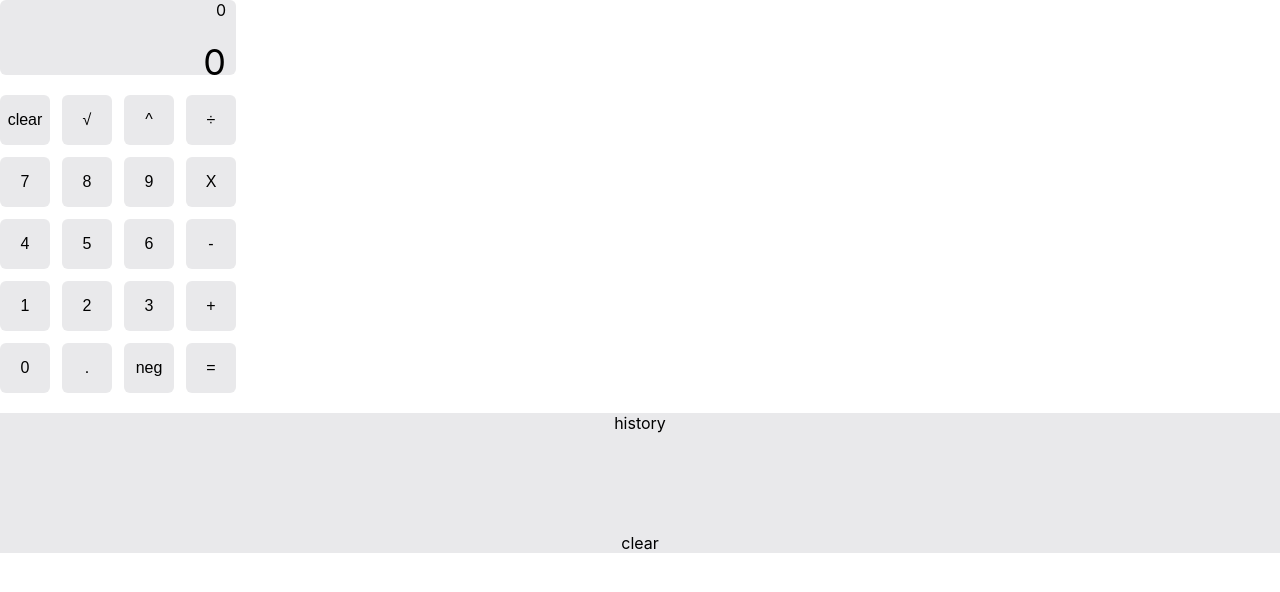
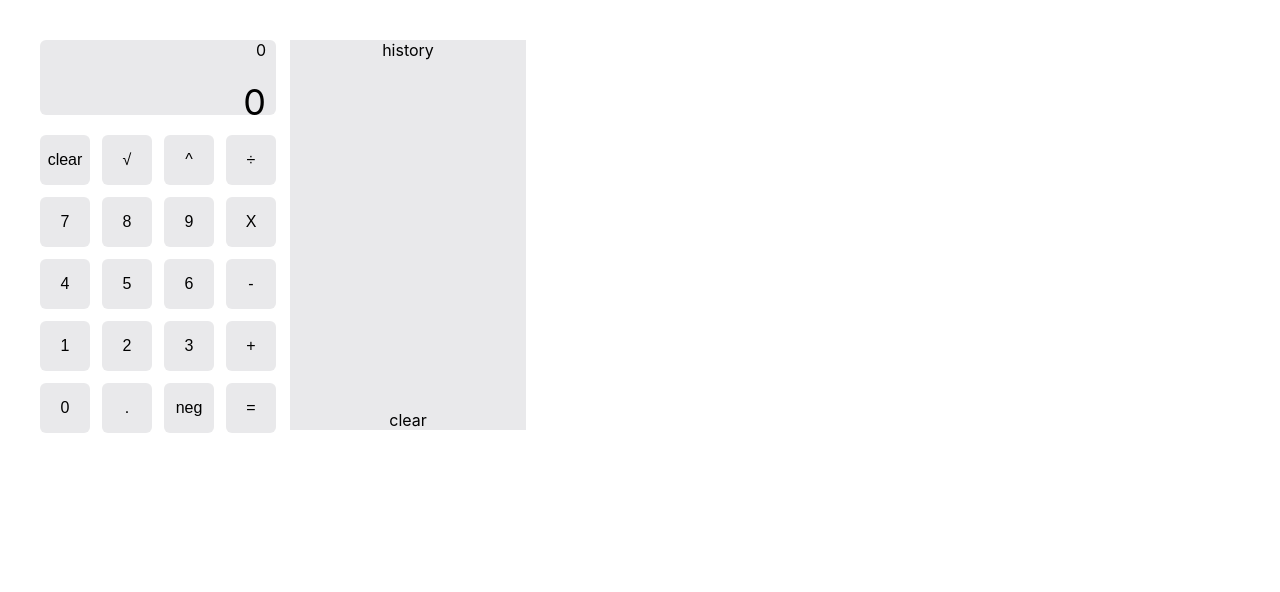
Before and after one commit to rmulrennan01/Calculator_App, a React (Create React App) app: page / in a window 1280 px wide. Shown: the top 592 px of the page. Built offline with nearby package versions, Linux system fonts and the light colour scheme.

Commit message:
fixing flex box issues

```diff
--- /dev/null
+++ b/src/Calculator.css
@@ -0,0 +1,19 @@
+.calculator{
+    margin-left:40px;
+    margin-top: 40px;
+    display:flex;
+    flex-direction:row;
+    height:500px;
+    gap:14px;
+
+}
+
+.calculator__leftside{
+    display: flex;
+    flex-direction:row;
+}
+
+.calculator__rightside{
+    color:black;
+
+}
--- a/src/Calculator.js
+++ b/src/Calculator.js
@@ -2,6 +2,7 @@
 import Display from "./Display.js";
 import Keypad from "./Keypad.js";
 import HistoryDisplay from "./HistoryDisplay.js";
+import "./Calculator.css";
 
 
  /*
@@ -191,13 +192,19 @@ function Calculator() {
     }
 
     return (
+        <div className="calculator">
+            <div>
                 <div>
                     <Display
                         result={display.current}
                         previous={display.previous}
                         operation={operator}
                     />
+
+                </div>
                 <br/>
+
+                <div>
                     <Keypad
                         digitFunc = {concatDisplay}
                         clearFunc = {clear}
@@ -205,15 +212,18 @@ function Calculator() {
                         equalFunc = {equate}
                         decimalFunc = {decimal}
                         negFunc = {()=>updateDisplay(display.previous,display.current*(-1))}
+                    />
+                </div>
+            </div>
 
-            />
-            <br/>
+            <div className="calculator__rightside">
                 <HistoryDisplay
                     historyData ={history}
                     historyDelete={clearHistory}
                     useAnswer = {(n)=>updateDisplay(0,n)}
                 />
             </div>
+        </div>
     )
 }
 
--- a/src/HistoryDisplay.css
+++ b/src/HistoryDisplay.css
@@ -2,6 +2,8 @@
     display: flex;
     flex-direction: column;
     background-color: #E9E9EB;
+    width: 236px;
+
 }
 
 
@@ -15,18 +17,19 @@
 .historyDisplay__body{
     color: black;
     overflow:scroll;
-    height: 100px;
+    height:350px;
+
 
 }
 
 .historyDisplay__body__equation{
     color: black;
-    font-size:20px;
+    font-size:14px;
 }
 
 .historyDisplay__body__answer{
     color: black;
-    font-size:28px
+    font-size:22px
 }
 
 .historyDisplay__body__answer:hover{
```
Lines whose indentation alone changed are shown as unchanged.
